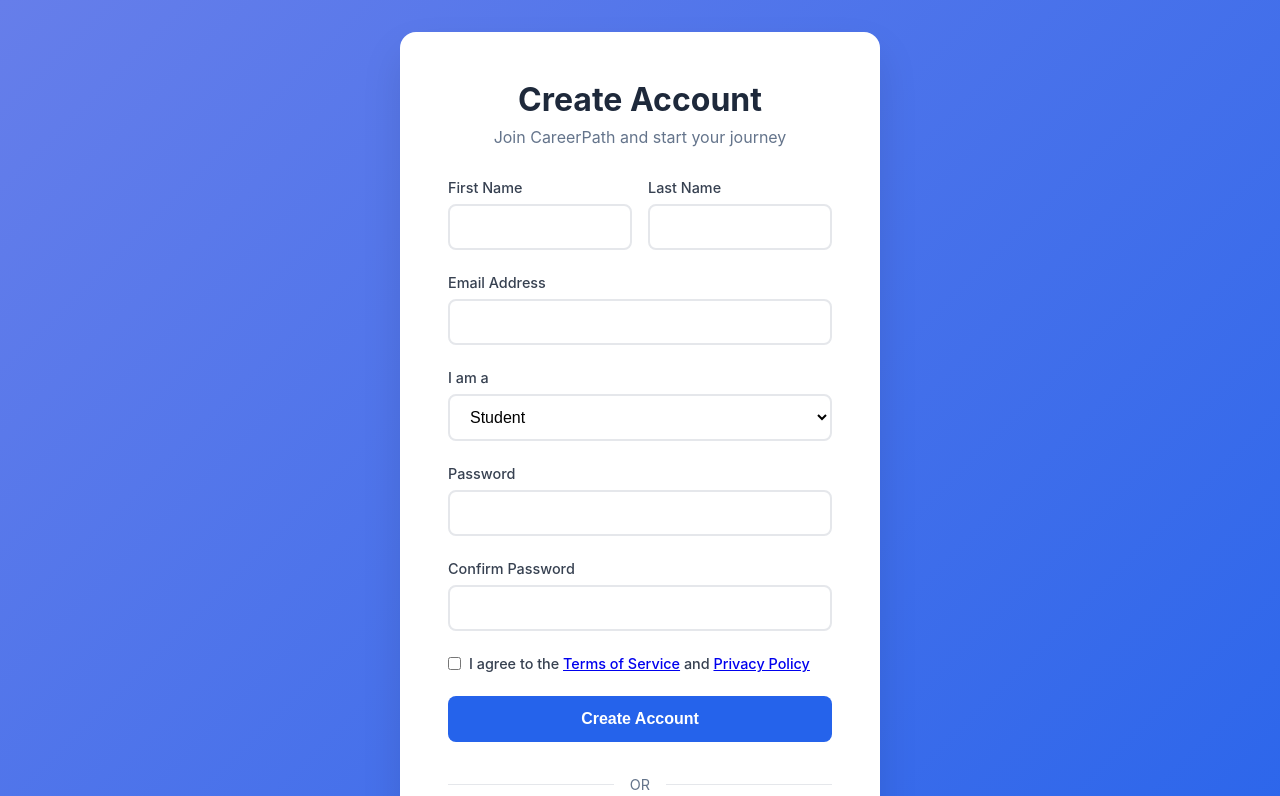
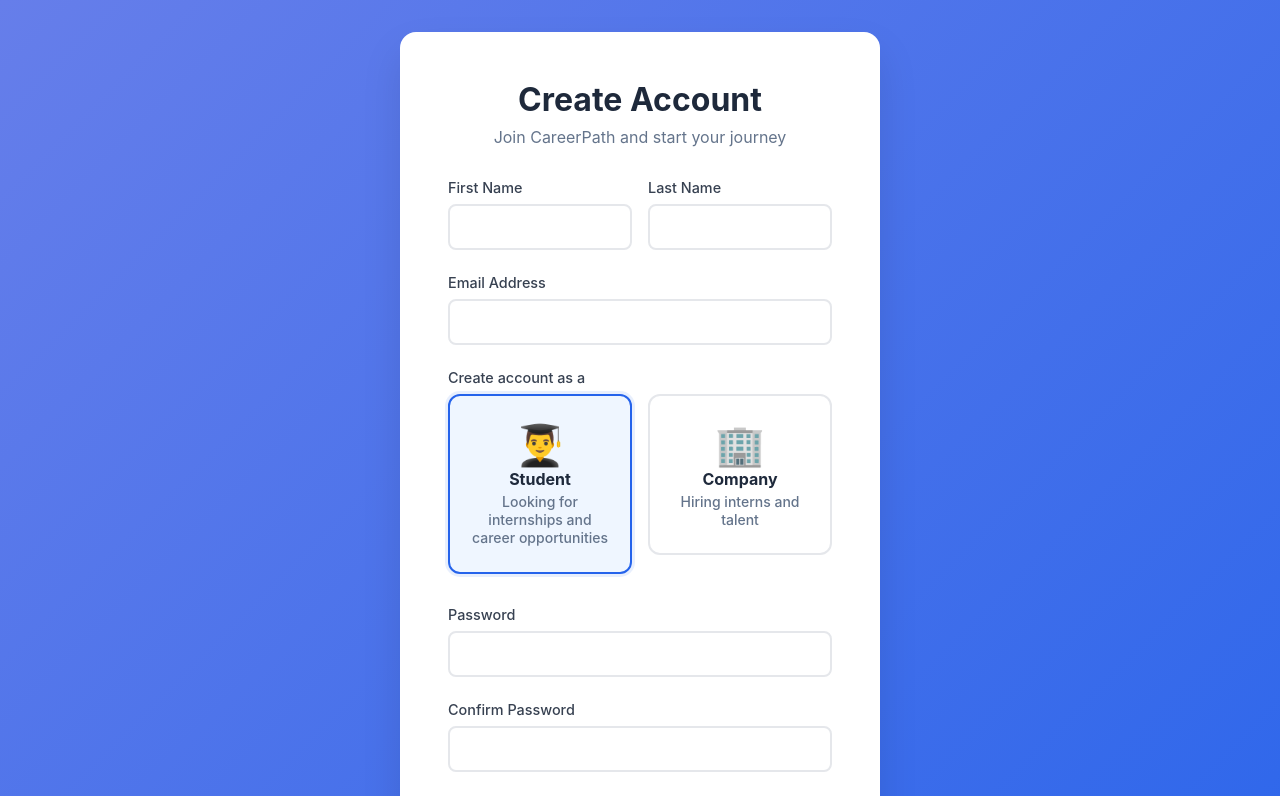
Before and after one commit to minindumadhawa/CareerPath, a React (Create React App) app in the folder frontend/: page /signup in a window 1280 px wide. Shown: the top 796 px of the page. Built offline with nearby package versions, Linux system fonts and the light colour scheme.

Commit message:
change signup page

```diff
--- a/frontend/src/Components/Auth/Auth.css
+++ b/frontend/src/Components/Auth/Auth.css
@@ -78,6 +78,72 @@
 .form-select {
   background: white;
   cursor: pointer;
+}
+
+/* Role Selection Styles */
+.role-selection {
+  display: grid;
+  grid-template-columns: 1fr 1fr;
+  gap: 1rem;
+  margin-top: 0.5rem;
+}
+
+.role-option {
+  position: relative;
+}
+
+.role-option input[type="radio"] {
+  position: absolute;
+  opacity: 0;
+  cursor: pointer;
+}
+
+.role-label {
+  display: flex;
+  flex-direction: column;
+  align-items: center;
+  padding: 1.5rem 1rem;
+  border: 2px solid #e5e7eb;
+  border-radius: 12px;
+  cursor: pointer;
+  transition: all 0.3s;
+  text-align: center;
+  background: white;
+}
+
+.role-label:hover {
+  border-color: #2563eb;
+  background: #f8fafc;
+}
+
+.role-option input[type="radio"]:checked + .role-label {
+  border-color: #2563eb;
+  background: #eff6ff;
+  box-shadow: 0 0 0 3px rgba(37, 99, 235, 0.1);
+}
+
+.role-icon {
+  font-size: 2.5rem;
+  margin-bottom: 0.5rem;
+}
+
+.role-text strong {
+  display: block;
+  color: #1e293b;
+  font-size: 1rem;
+  margin-bottom: 0.25rem;
+}
+
+.role-text small {
+  color: #64748b;
+  font-size: 0.875rem;
+  line-height: 1.3;
+}
+
+@media (max-width: 640px) {
+  .role-selection {
+    grid-template-columns: 1fr;
+  }
 }
 
 .form-options {
--- a/frontend/src/Components/Auth/Signup.js
+++ b/frontend/src/Components/Auth/Signup.js
@@ -73,17 +73,43 @@ const Signup = () => {
           </div>
 
           <div className="form-group">
-            <label htmlFor="userType">I am a</label>
-            <select
-              id="userType"
-              name="userType"
-              value={formData.userType}
-              onChange={handleChange}
-              className="form-select"
-            >
-              <option value="student">Student</option>
-              <option value="employer">Employer</option>
-            </select>
+            <label htmlFor="userType">Create account as a</label>
+            <div className="role-selection">
+              <div className="role-option">
+                <input
+                  type="radio"
+                  id="student"
+                  name="userType"
+                  value="student"
+                  checked={formData.userType === 'student'}
+                  onChange={handleChange}
+                />
+                <label htmlFor="student" className="role-label">
+                  <span className="role-icon">👨‍🎓</span>
+                  <span className="role-text">
+                    <strong>Student</strong>
+                    <small>Looking for internships and career opportunities</small>
+                  </span>
+                </label>
+              </div>
+              <div className="role-option">
+                <input
+                  type="radio"
+                  id="company"
+                  name="userType"
+                  value="company"
+                  checked={formData.userType === 'company'}
+                  onChange={handleChange}
+                />
+                <label htmlFor="company" className="role-label">
+                  <span className="role-icon">🏢</span>
+                  <span className="role-text">
+                    <strong>Company</strong>
+                    <small>Hiring interns and talent</small>
+                  </span>
+                </label>
+              </div>
+            </div>
           </div>
 
           <div className="form-group">
```
